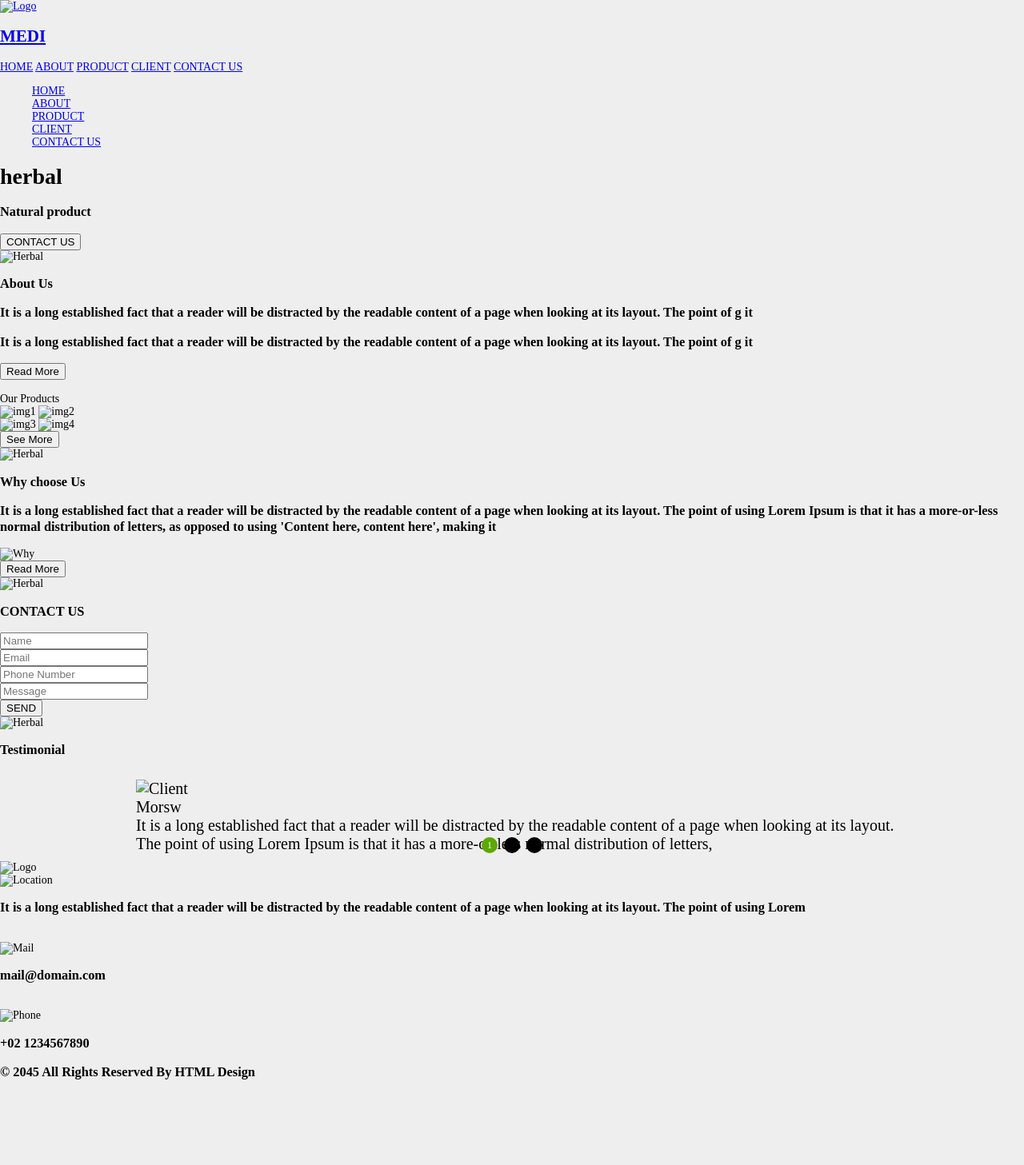
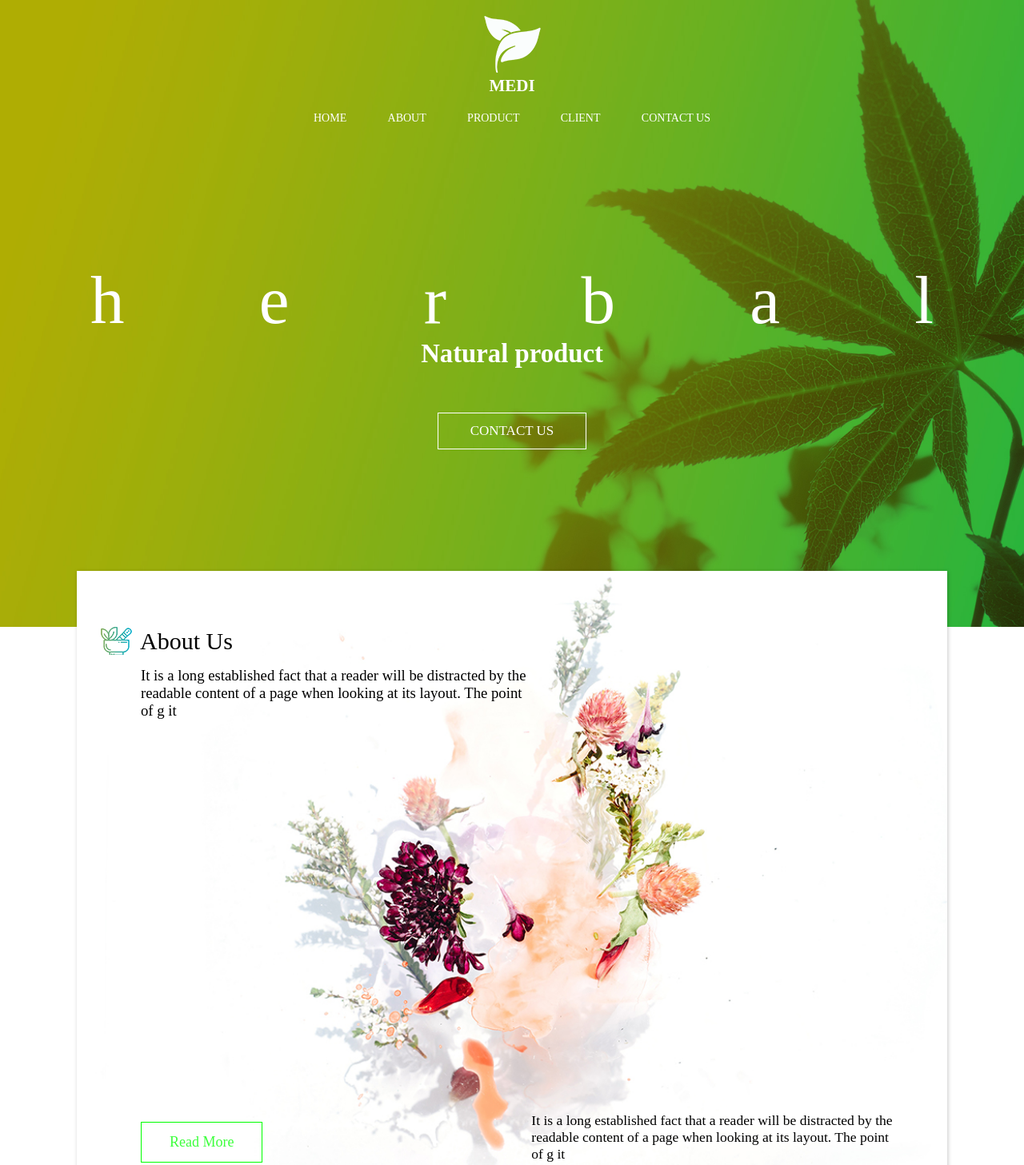
Before and after one commit to NailGozalov/Medi, a plain HTML site: page index.html in a window 1280 px wide. Shown: the top 1457 px of the page at 80% size. Before the commit the page ends 1351 px from the top, so only its background shows below. Drawn offline with nearby package versions, Linux system fonts and the light colour scheme; the site is published under a folder, as on GitHub Pages, so addresses that start at the root find nothing.

Commit message:
Medi site V1.0

```diff
--- a/html/about.html
+++ b/html/about.html
@@ -6,7 +6,7 @@
     <meta name="viewport" content="width=device-width, initial-scale=1.0">
     <title>About</title>
     <link rel="stylesheet" href="../css/about.css">
-    <link rel="stylesheet" href="/responsive/responsive.css">
+    <link rel="stylesheet" href="../responsive/responsive.css">
     <script src="https://kit.fontawesome.com/fd16f8a5c5.js" crossorigin="anonymous"></script>
 </head>
 <body>
@@ -22,11 +22,11 @@
 
         <div class="head_menu">
             <div class="menu_elements">
-                <a href="/index.html">HOME</a>
-                <a href="/html/about.html">ABOUT</a>
-                <a href="/html/product.html">PRODUCT</a>
-                <a href="/html/client.html">CLIENT</a>
-                <a href="/html/contact.html">CONTACT US</a>
+                <a href="../index.html">HOME</a>
+                <a href="../html/about.html">ABOUT</a>
+                <a href="../html/product.html">PRODUCT</a>
+                <a href="../html/client.html">CLIENT</a>
+                <a href="../html/contact.html">CONTACT US</a>
             </div>
         </div>
 
@@ -34,11 +34,11 @@
 
             <div class="dropdown_menu_elements">
                 <ul style="list-style: none;">
-                    <li><a href="/index.html">HOME</a></li>
-                    <li><a href="/html/about.html">ABOUT</a></li>
-                    <li><a href="/html/product.html">PRODUCT</a></li>
-                    <li><a href="/html/client.html">CLIENT</a></li>
-                    <li><a href="/html/contact.html">CONTACT US</a></li>
+                    <li><a href="../index.html">HOME</a></li>
+                    <li><a href="../html/about.html">ABOUT</a></li>
+                    <li><a href="../html/product.html">PRODUCT</a></li>
+                    <li><a href="../html/client.html">CLIENT</a></li>
+                    <li><a href="../html/contact.html">CONTACT US</a></li>
                 </ul>
             </div>
         </div>
--- a/index.html
+++ b/index.html
@@ -5,8 +5,8 @@
     <meta http-equiv="X-UA-Compatible" content="IE=edge">
     <meta name="viewport" content="width=device-width, initial-scale=1.0">
     <title>Home</title>
-    <link rel="stylesheet" href="/css/main.css">
-    <link rel="stylesheet" href="/responsive/responsive.css">
+    <link rel="stylesheet" href="./css/main.css">
+    <link rel="stylesheet" href="./responsive/responsive.css">
     <script src="https://kit.fontawesome.com/fd16f8a5c5.js" crossorigin="anonymous"></script>
     <link
     rel="stylesheet"
@@ -81,7 +81,7 @@
 
         <div class="head_logo">
             <a href="index.html">
-                <img src="../img/logo.png" alt="Logo" title="Logo">
+                <img src="./img/logo.png" alt="Logo" title="Logo">
                 <h2 class="medi">MEDI</h2>
             </a>
         </div>
@@ -89,10 +89,10 @@
         <div class="head_menu">
             <div class="menu_elements">
                 <a href="/index.html">HOME</a>
-                <a href="/html/about.html">ABOUT</a>
-                <a href="/html/product.html">PRODUCT</a>
-                <a href="/html/client.html">CLIENT</a>
-                <a href="/html/contact.html">CONTACT US</a>
+                <a href="./html/about.html">ABOUT</a>
+                <a href="./html/product.html">PRODUCT</a>
+                <a href="./html/client.html">CLIENT</a>
+                <a href="./html/contact.html">CONTACT US</a>
             </div>
 
         </div>
@@ -101,10 +101,10 @@
             <div class="dropdown_menu_elements">
                 <ul style="list-style: none;">
                     <li><a href="/index.html">HOME</a></li>
-                    <li><a href="/html/about.html">ABOUT</a></li>
-                    <li><a href="/html/product.html">PRODUCT</a></li>
-                    <li><a href="/html/client.html">CLIENT</a></li>
-                    <li><a href="/html/contact.html">CONTACT US</a></li>
+                    <li><a href="./html/about.html">ABOUT</a></li>
+                    <li><a href="./html/product.html">PRODUCT</a></li>
+                    <li><a href="./html/client.html">CLIENT</a></li>
+                    <li><a href="./html/contact.html">CONTACT US</a></li>
                 </ul>
             </div>
         </div>
@@ -128,7 +128,7 @@
             <div class="about_us_area">
                 <div class="head_text">
                     <div class="icon_about">
-                        <img src="../img/herbal.png" alt="Herbal" title="Herbal">
+                        <img src="./img/herbal.png" alt="Herbal" title="Herbal">
                         <h3>About Us</h3>
                     </div>
                     <div class="under_icon_text">
@@ -149,19 +149,19 @@
         </div>
 
         <div class="our_products">
-            <div class="product_icon"><img src="../img/herbal.png" alt=""></div>
+            <div class="product_icon"><img src="./img/herbal.png" alt=""></div>
             <div class="product_text">Our Products</div>
         </div>
 
         <div class="products_img">
             <div class="imgs">
-                <img class="img_left" src="../img/p-1.jpg" alt="img1" title="img1">
-                <img class="img_right" src="../img/p-2.jpg" alt="img2" title="img2">
+                <img class="img_left" src="./img/p-1.jpg" alt="img1" title="img1">
+                <img class="img_right" src="./img/p-2.jpg" alt="img2" title="img2">
             </div>
 
             <div class="imgs">
-                <img class="img_left" src="../img/p-3.jpg" alt="img3" title="img3">
-                <img class="img_right" src="../img/p-4.jpg" alt="img4" title="img4">
+                <img class="img_left" src="./img/p-3.jpg" alt="img3" title="img3">
+                <img class="img_right" src="./img/p-4.jpg" alt="img4" title="img4">
             </div>
         </div>
 
@@ -171,7 +171,7 @@
 
         <div class="why_choose">
             <div class="choose_head">
-                <img src="../img/herbal.png" alt="Herbal" title="Herbal">
+                <img src="./img/herbal.png" alt="Herbal" title="Herbal">
                 <h3>Why choose Us</h3>
             </div>
 
@@ -179,7 +179,7 @@
                 <h3>It is a long established fact that a reader will be distracted by the readable content of a page when looking at its layout. The point of using Lorem Ipsum is that it has a more-or-less normal distribution of letters, as opposed to using 'Content here, content here', making it</h3>
             </div>
 
-            <img class="why_img" src="../img/why-img.jpg" alt="Why" title="Why">
+            <img class="why_img" src="./img/why-img.jpg" alt="Why" title="Why">
 
             <div class="why_button">
                 <button>Read More</button>
@@ -191,7 +191,7 @@
         <div class="parent">
 
             <div class="contact_us_head">
-                <img src="../img/herbal-white.png" alt="Herbal" title="Herbal">
+                <img src="./img/herbal-white.png" alt="Herbal" title="Herbal">
                 <h3>CONTACT US</h3>
             </div>
 
@@ -213,7 +213,7 @@
 
             <div class="testimonial">
                 <div class="icon_testimonial">
-                    <img src="../img/herbal.png" alt="Herbal" title="Herbal">
+                    <img src="./img/herbal.png" alt="Herbal" title="Herbal">
                     <h3>Testimonial</h3>
                 </div>
             </div>
@@ -223,7 +223,7 @@
                 <div class="swiper-wrapper">
                   <div class="swiper-slide">
                     <div class="slide">
-                        <img class="img_circle" src="../img/client.png" alt="Client" title="Client">
+                        <img class="img_circle" src="./img/client.png" alt="Client" title="Client">
                         <div class="morsw">
                             <div class="morsw_column">Morsw</div>
                             <div class="morsw_row">It is a long established fact that a reader will be distracted by the readable content of a page when looking at its layout. The point of using Lorem Ipsum is that it has a more-or-less normal distribution of letters,</div>
@@ -232,7 +232,7 @@
                   </div>
                   <div class="swiper-slide">
                     <div class="slide">
-                        <img class="img_circle" src="../img/client.png" alt="Client" title="Client">
+                        <img class="img_circle" src="./img/client.png" alt="Client" title="Client">
                         <div class="morsw">
                             <div class="morsw_column">Morsw</div>
                             <div class="morsw_row">It is a long established fact that a reader will be distracted by the readable content of a page when looking at its layout. The point of using Lorem Ipsum is that it has a more-or-less normal distribution of letters,</div>
@@ -241,7 +241,7 @@
                   </div>
                   <div class="swiper-slide">
                     <div class="slide">
-                        <img class="img_circle" src="../img/client.png" alt="Client" title="Client">
+                        <img class="img_circle" src="./img/client.png" alt="Client" title="Client">
                         <div class="morsw">
                             <div class="morsw_column">Morsw</div>
                             <div class="morsw_row">It is a long established fact that a reader will be distracted by the readable content of a page when looking at its layout. The point of using Lorem Ipsum is that it has a more-or-less normal distribution of letters,</div>
@@ -264,21 +264,21 @@
     <footer>
 
         <div class="contact_area">
-            <img class="info_logo" src="../img/info-logo.png" alt="Logo" title="Logo">
+            <img class="info_logo" src="./img/info-logo.png" alt="Logo" title="Logo">
             <br>
 
             <div class="contacts_info">
-                <img class="contacts_icon" src="../img/location-white.png" alt="Location" title="Location">
+                <img class="contacts_icon" src="./img/location-white.png" alt="Location" title="Location">
                 <h3 class="contacts_text">It is a long established fact that a reader will be distracted by the readable content of a page when looking at its layout. The point of using Lorem</h3>
 
                 <br>
 
-                <img class="contacts_icon" src="../img/envelope-white.png" alt="Mail" title="Mail">
+                <img class="contacts_icon" src="./img/envelope-white.png" alt="Mail" title="Mail">
                 <h3 class="contacts_text">mail@domain.com</h3>
 
                 <br>
 
-                <img class="contacts_icon" src="../img/telephone-white.png" alt="Phone" title="Phone">
+                <img class="contacts_icon" src="./img/telephone-white.png" alt="Phone" title="Phone">
                 <h3 class="contacts_text">+02 1234567890</h3>
 
             </div>
```
Also changed, not shown: html/client.html (+11 -11 lines), html/contact.html (+11 -11 lines), html/product.html (+11 -11 lines).
